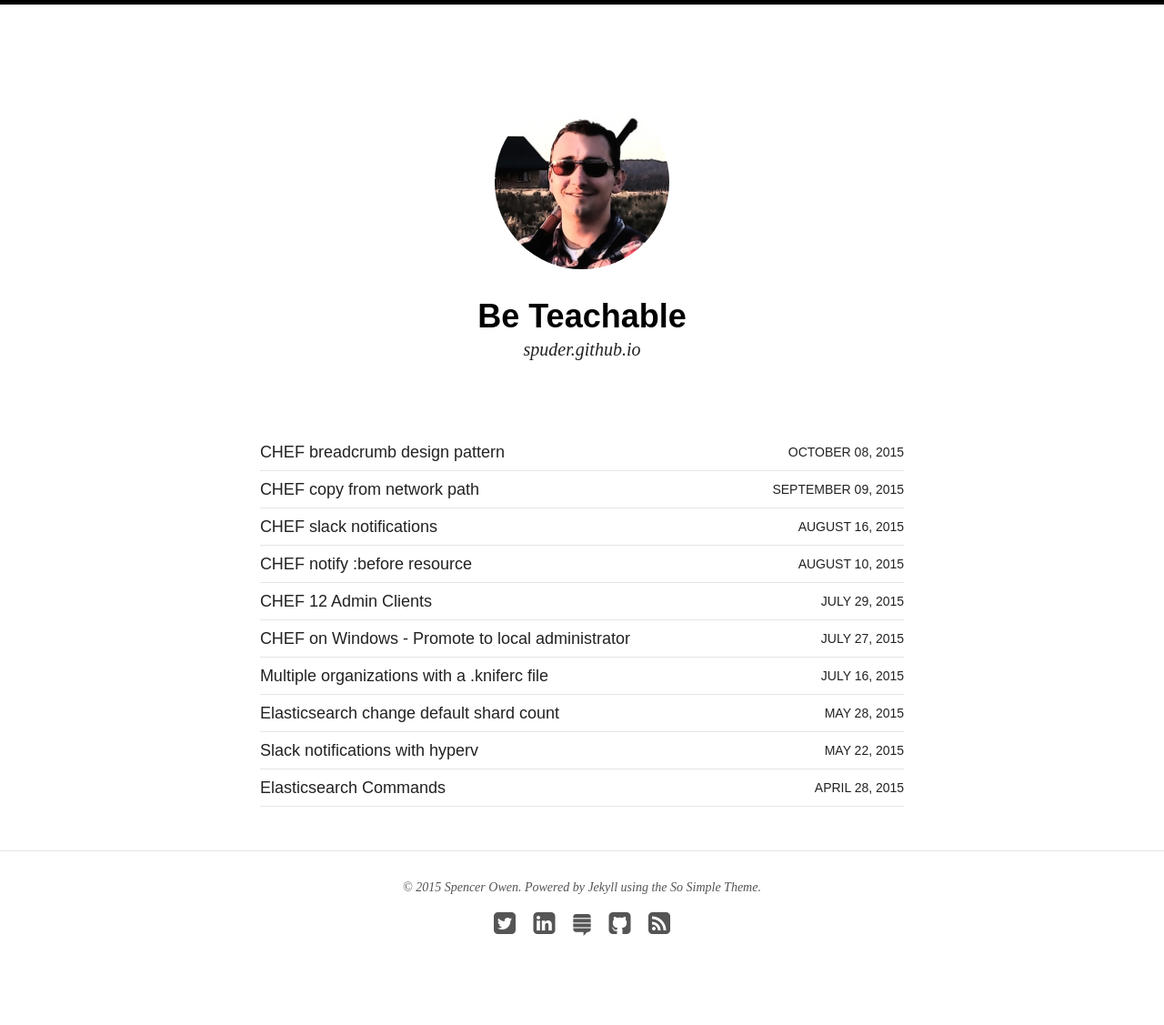
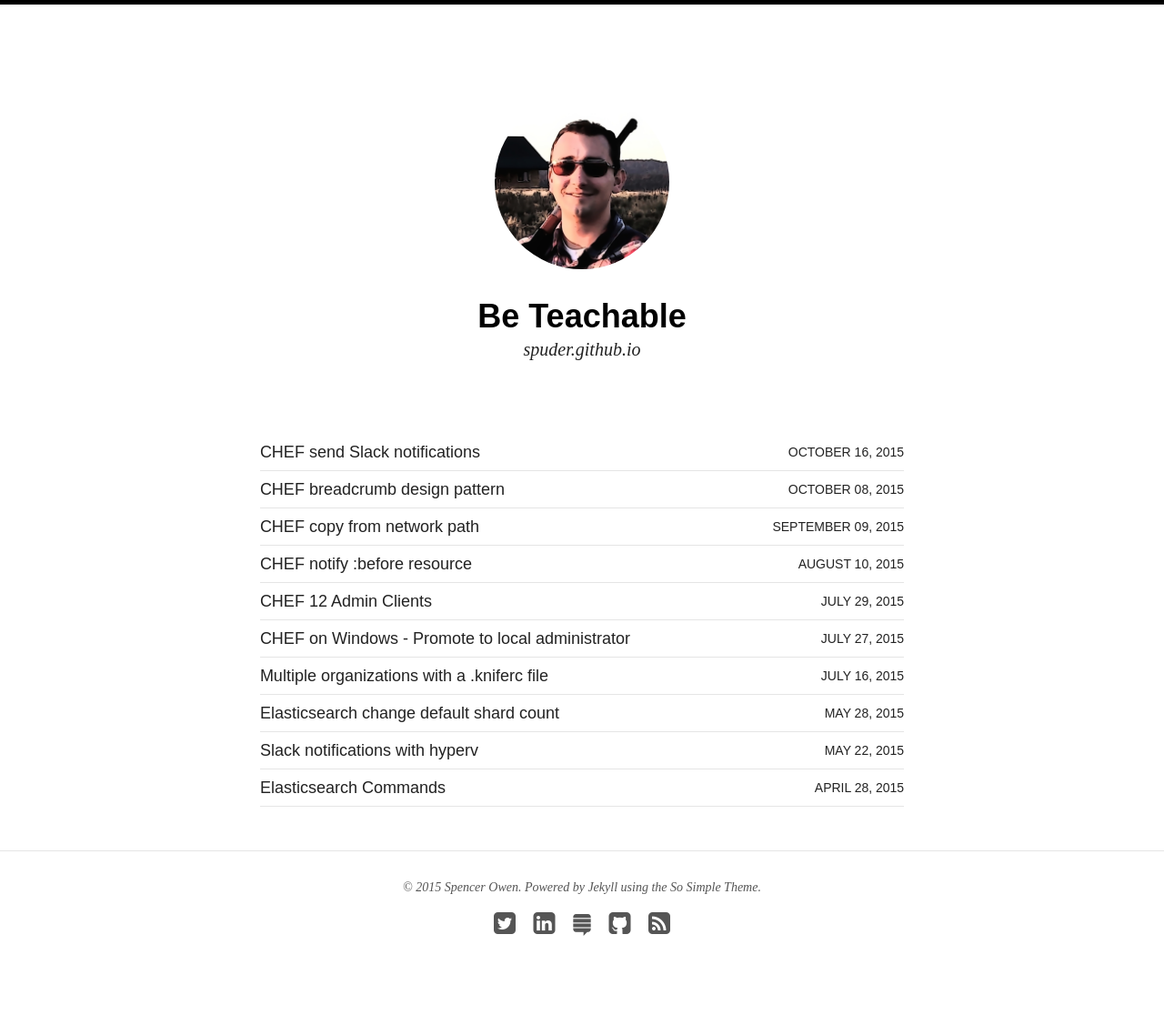
Before and after one commit to spuder/spuder.github.io, a Jekyll site: the page built from index.html, in a window 1280 px wide. Shown: the whole page at 91% size. Built offline with Jekyll 4.4.1, drawn with Linux system fonts in a browser that asks for light colours; nearby versions of some CDN libraries; Markdown is read by kramdown in place of the engine named in the settings.

Commit message:
fixes slack date

```diff
--- a/_posts/2015-10-16-chef-slack-notifications.markdown
+++ b/_posts/2015-10-16-chef-slack-notifications.markdown
@@ -1,7 +1,7 @@
 ---
 layout: post
-title:  "CHEF slack notifications"
-date:   2015-08-16 10:55:00
+title:  "CHEF send Slack notifications"
+date:   2015-10-16 10:55:00
 categories: chef slack
 
 ---
```
